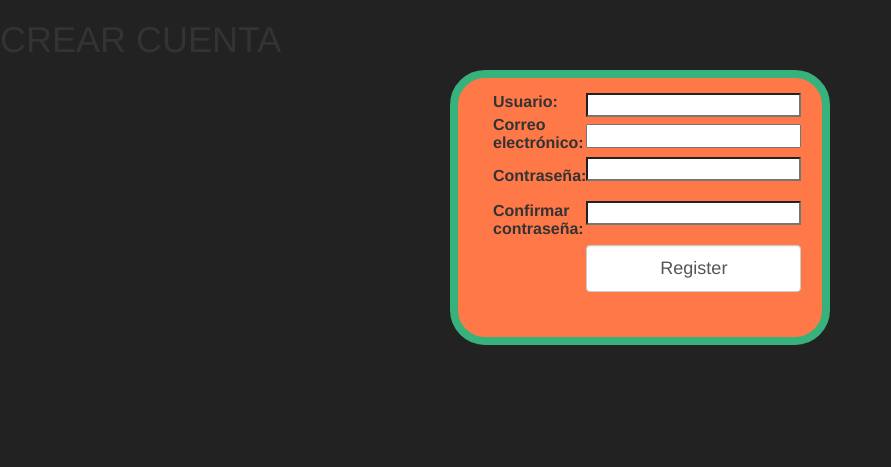
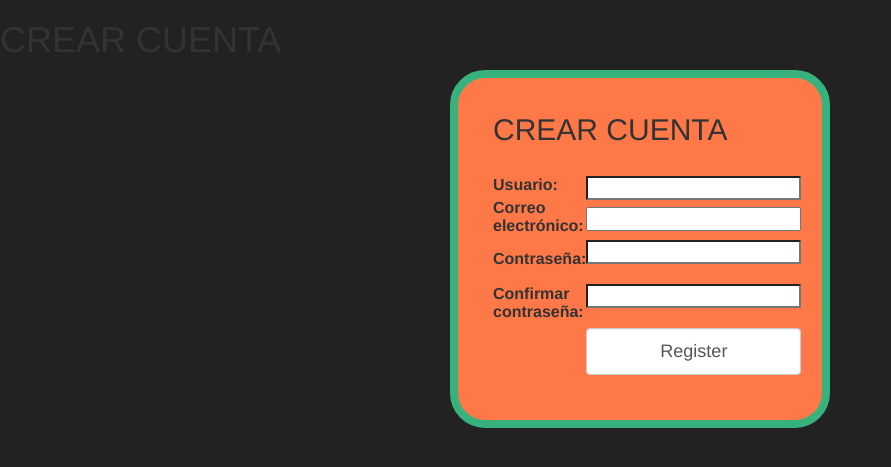
Before and after one commit to grchristian/RoboWorld, a Django app: page /register/ in a window 1280 px wide. Shown: the top 467 px of the page, without its empty margins (0-891 px from the left). Run offline with Django 3.2, Linux system fonts and the light colour scheme; some libraries are stand-ins or nearby versions.

Commit message:
formato a crear cuenta

```diff
--- a/roboworld_app/templates/roboworld_app/register.html
+++ b/roboworld_app/templates/roboworld_app/register.html
@@ -22,9 +22,7 @@
 
 
 {% block content %}
-
     <div class="login" class="wrapper">
-
         {% if messages %}
             <ul>
                 {% for message in messages %}
@@ -36,6 +34,7 @@
         <h1>CREAR CUENTA</h1>
 
         <form method="post" class="form-signin">
+            <h2 class="form-signin-heading">CREAR CUENTA</h2>
             {% csrf_token %}
             <table>
                 {{ form.as_table }}
@@ -46,5 +45,4 @@
             </table>
         </form>
     </div>
-
 {% endblock %}
```
Also changed, not shown: 5 other files. Lines whose indentation alone changed are shown as unchanged.
